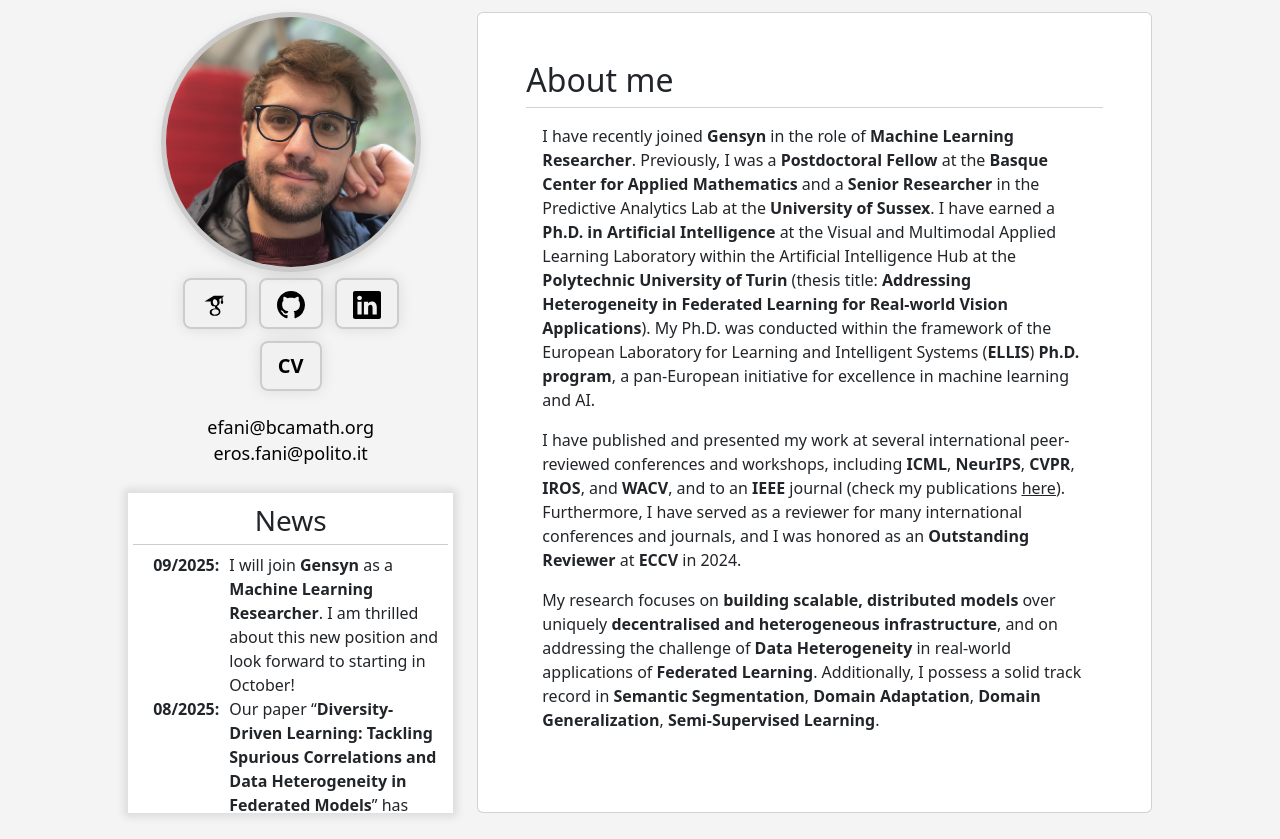
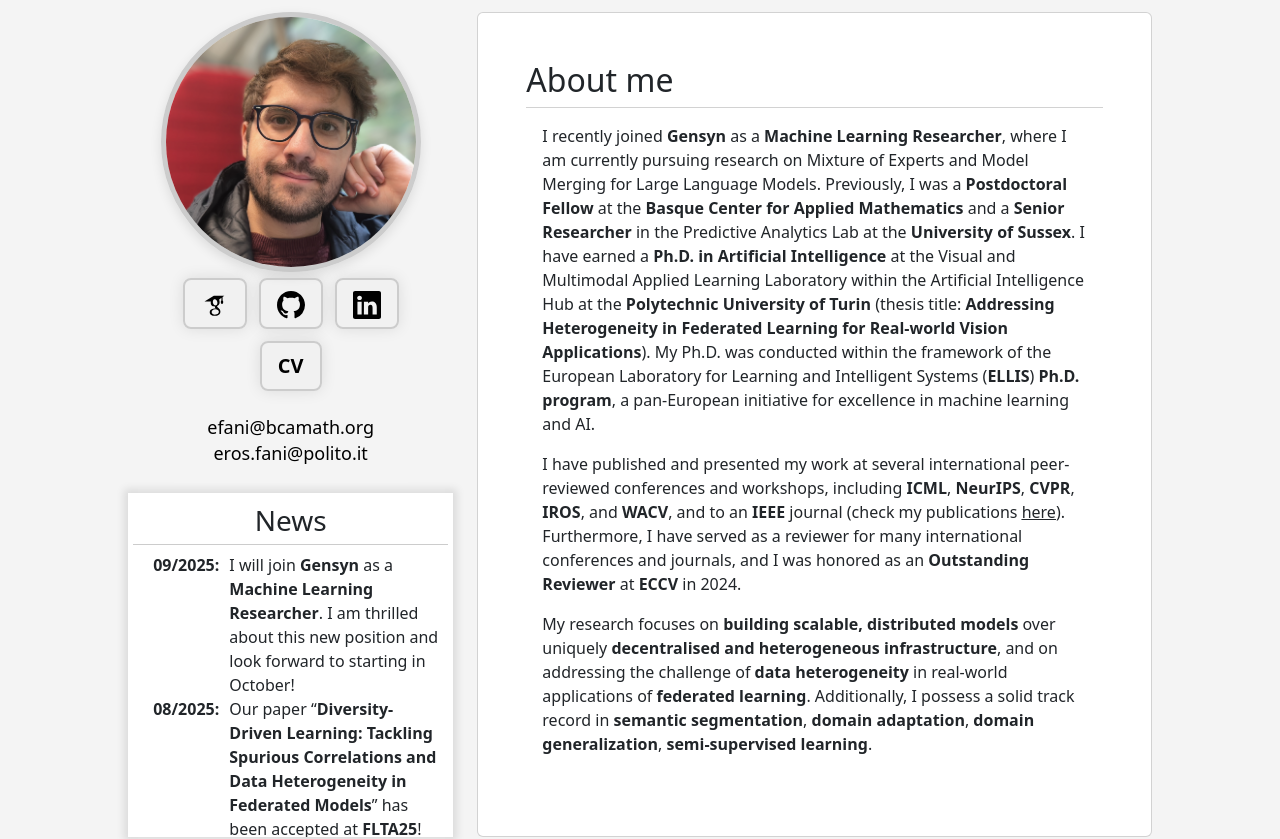
Before and after one commit to erosfani/erosfani.github.io, a React (Vite) app: page / in a window 1280 px wide. Shown: the part 240-1079 px from the top of the page. Built offline with nearby package versions, Linux system fonts and the light colour scheme.

Commit message:
changed about me, updated thesis

```diff
--- a/src/sections/About.jsx
+++ b/src/sections/About.jsx
@@ -161,9 +161,10 @@
             <Card.Footer className="about-description">
 
               <p>
-
-                I have recently joined <strong> Gensyn </strong> in the role of
-                <strong> Machine Learning Researcher</strong>. Previously, I was a
+                I recently joined <strong> Gensyn </strong> as a
+                <strong> Machine Learning Researcher</strong>, where I am
+                currently pursuing research on Mixture of Experts and
+                Model Merging for Large Language Models. Previously, I was a
                 <span onClick={() =>
                   window.open('https://www.bcamath.org/en/people/bcam-members/efani', '_blank')}>
                   <> <span className='highlight'>
@@ -242,12 +243,12 @@
               <p>
                 My research focuses on <strong>building scalable, distributed models</strong> over uniquely
                 <strong> decentralised and heterogeneous infrastructure</strong>, and on addressing the challenge of
-                <strong> Data Heterogeneity </strong> in real-world applications of <strong> Federated Learning</strong>.
+                <strong> data heterogeneity </strong> in real-world applications of <strong> federated learning</strong>.
                 Additionally, I possess a solid track record in
-                <strong> Semantic Segmentation</strong>,
-                <strong> Domain Adaptation</strong>,
-                <strong> Domain Generalization</strong>,
-                <strong> Semi-Supervised Learning</strong>.
+                <strong> semantic segmentation</strong>,
+                <strong> domain adaptation</strong>,
+                <strong> domain generalization</strong>,
+                <strong> semi-supervised learning</strong>.
               </p>
 
             </Card.Footer>
--- a/src/sections/Research.jsx
+++ b/src/sections/Research.jsx
@@ -74,7 +74,7 @@
       ],
       venue: "Ph.D. Thesis",
       date: 2025,
-      link: "https://tesidottorato.depositolegale.it/static/PDF/web/viewer.jsp",
+      link: "phd_thesis_eros_fani.pdf",
       cite: {
         text: "Fanì, E. (2025). Addressing Heterogeneity in Federated Learning for Real-world Vision Applications. Ph.D. Thesis.",
         bibtex: "@article{fani2025addressing,\n" +
```
Also changed, not shown: 1 other file (tests, documents, lock files or other folders).
